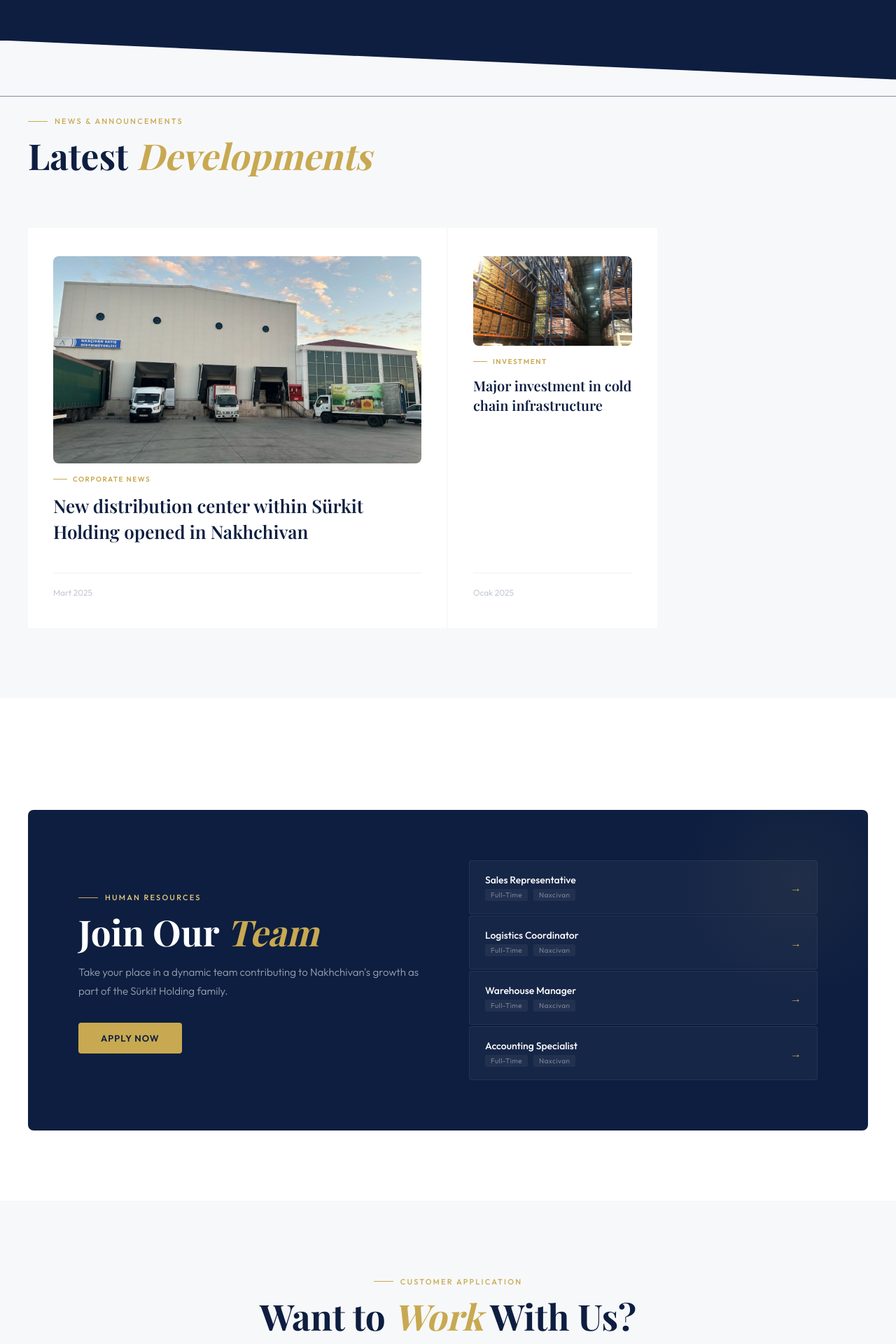
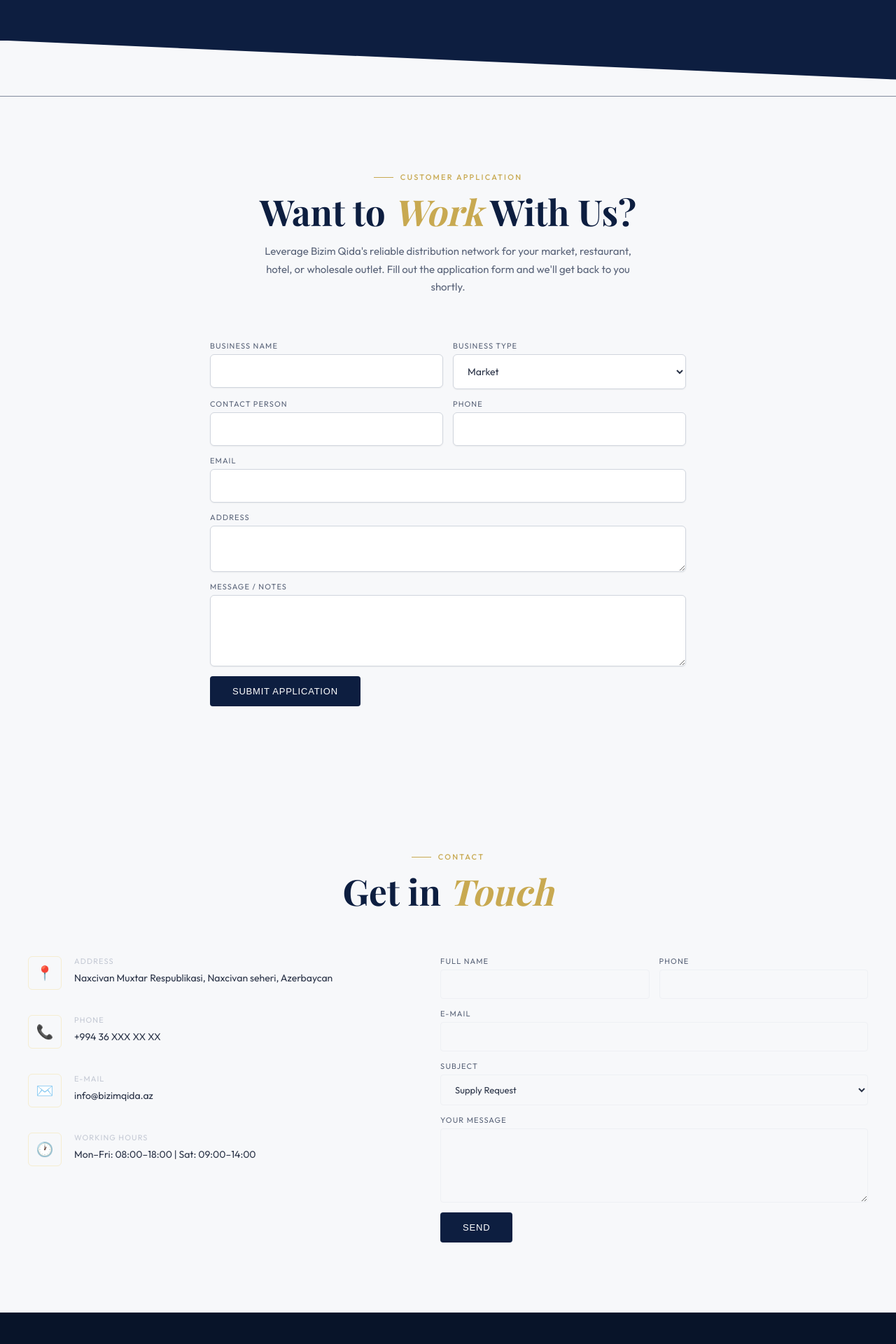
Before and after one commit to mrtsrktt/bizimqida, a Next.js app: page /en in a window 1280 px wide. Shown: the part 4540-6460 px from the top of the page at 70% size. Built offline with nearby package versions, Linux system fonts and the light colour scheme; a web font is replaced by a local one.

Commit message:
Remove CareerSection and NewsGrid from homepage and news links sitewide
Client no longer wants news/career sections. Removed CareerSection and NewsGrid
from homepage, and removed all news navigation links from navbar and footer.

Co-Authored-By: Claude Opus 4.6 (1M context) <noreply@anthropic.com>

```diff
--- a/src/app/[locale]/page.tsx
+++ b/src/app/[locale]/page.tsx
@@ -4,8 +4,6 @@ import AboutSection from '@/components/sections/AboutSection';
 import ServicesGrid from '@/components/sections/ServicesGrid';
 import BrandsGrid from '@/components/sections/BrandsGrid';
 import DistributionSection from '@/components/sections/DistributionSection';
-import NewsGrid from '@/components/sections/NewsGrid';
-import CareerSection from '@/components/sections/CareerSection';
 import ApplySection from '@/components/sections/ApplySection';
 import ContactSection from '@/components/sections/ContactSection';
 
@@ -18,8 +16,6 @@ export default function HomePage() {
       <div id="services"><ServicesGrid /></div>
       <div id="brands"><BrandsGrid /></div>
       <div id="distribution"><DistributionSection /></div>
-      <div id="news"><NewsGrid /></div>
-      <div id="career"><CareerSection /></div>
       <div id="apply"><ApplySection /></div>
       <div id="contact"><ContactSection /></div>
     </>
--- a/src/components/layout/Footer.tsx
+++ b/src/components/layout/Footer.tsx
@@ -33,7 +33,6 @@ export default function Footer() {
           <Link href="/about">{t('aboutUs')}</Link>
           <Link href="/board-message">{t('boardMessage')}</Link>
           <Link href="/management">{t('management')}</Link>
-          <Link href="/news">{t('news')}</Link>
         </div>
 
         {/* Services Column */}
--- a/src/components/layout/Navbar.tsx
+++ b/src/components/layout/Navbar.tsx
@@ -56,9 +56,6 @@ export default function Navbar() {
               </li>
               <li>
                 <Link href="/management">{t('management')}</Link>
-              </li>
-              <li>
-                <Link href="/news">{t('news')}</Link>
               </li>
             </ul>
           </li>
@@ -127,9 +124,6 @@ export default function Navbar() {
         <Link href="/management" onClick={() => setMobileOpen(false)}>
           {t('management')}
         </Link>
-        <Link href="/news" onClick={() => setMobileOpen(false)}>
-          {t('news')}
-        </Link>
         <Link href="/services" onClick={() => setMobileOpen(false)}>
           {t('services')}
         </Link>
```
